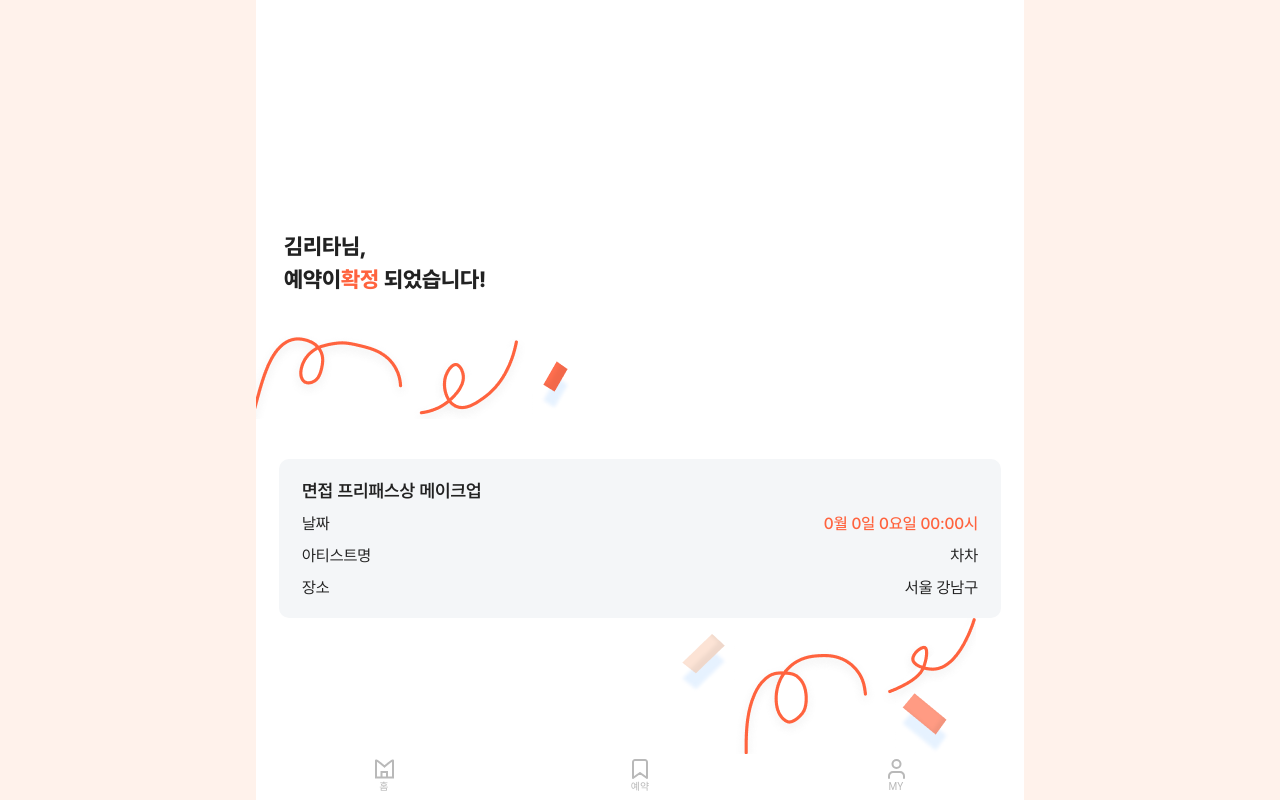
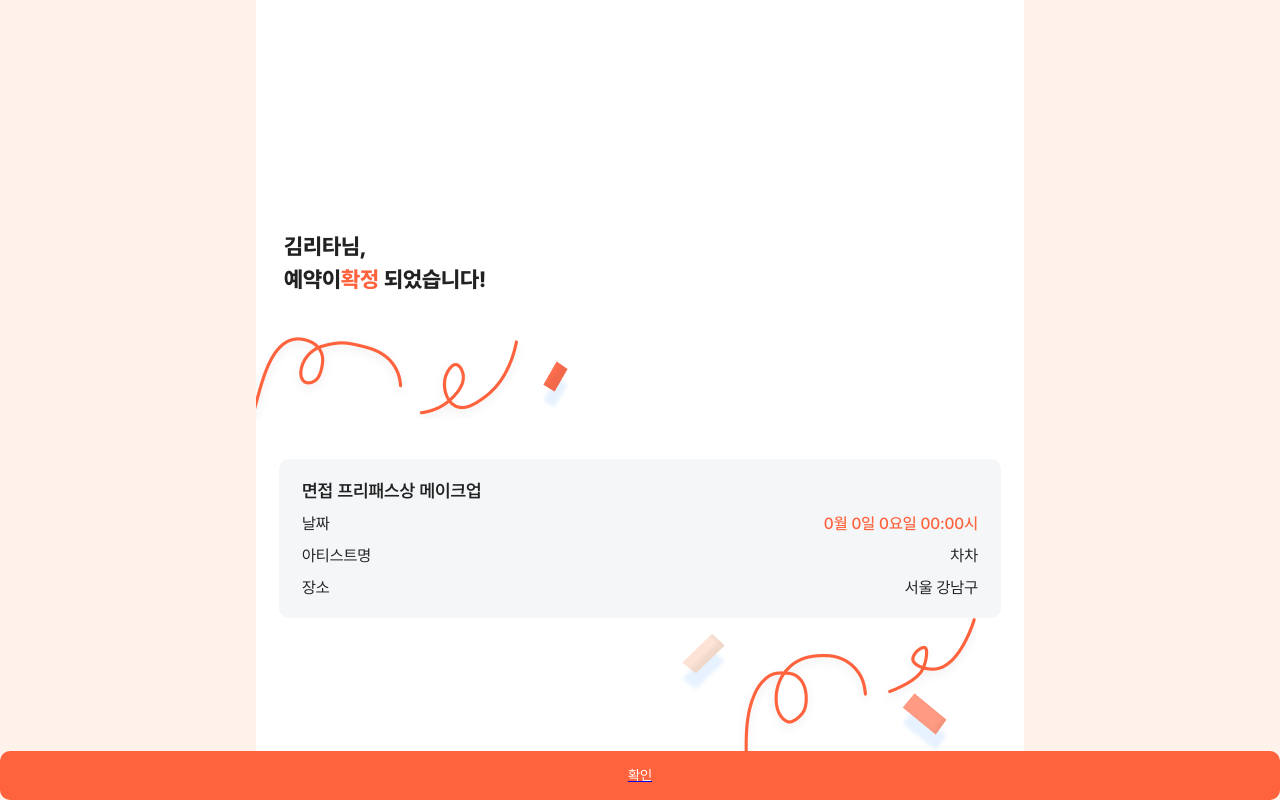
Before and after one commit to MEME-UMC/MEME_WEB, a Next.js app: page /book/1/complete in a window 1280 px wide. Built offline with nearby package versions, Linux system fonts and the light colour scheme.

Commit message:
chore : LINK로 변경

```diff
--- a/src/app/(model)/book/[id]/complete/page.tsx
+++ b/src/app/(model)/book/[id]/complete/page.tsx
@@ -1,11 +1,15 @@
+'use client';
 import { JImage } from '@/components/JImage';
+import { MotionWrapper } from '@/components/MotionWrapper';
 import { Row } from '@/components/Row';
 import { COLORS } from '@/styles/colors';
 import { Stack, Typography } from '@mui/material';
+import Link from 'next/link';
 
 const Page = () => {
   return (
-    <Stack paddingTop={'30%'}>
+    <MotionWrapper>
+      <Stack position={'relative'} paddingTop={'30%'}>
         <Stack px={'28px'}>
           <Typography fontSize={22} fontWeight={700}>
             김리타님,
@@ -63,6 +67,23 @@ const Page = () => {
           <JImage image="reservation-bg-02" />
         </Stack>
       </Stack>
+      <Stack position={'absolute'} width={'100%'} left={0} bottom={0}>
+        <Link href={'/'}>
+          <Typography
+            lineHeight={'49px'}
+            color="#FFF"
+            fontSize={14}
+            sx={{
+              textAlign: 'center',
+              background: `${COLORS.primary}`,
+              borderRadius: '10px',
+            }}
+          >
+            확인
+          </Typography>
+        </Link>
+      </Stack>
+    </MotionWrapper>
   );
 };
 export default Page;
```
Lines whose indentation alone changed are shown as unchanged.
